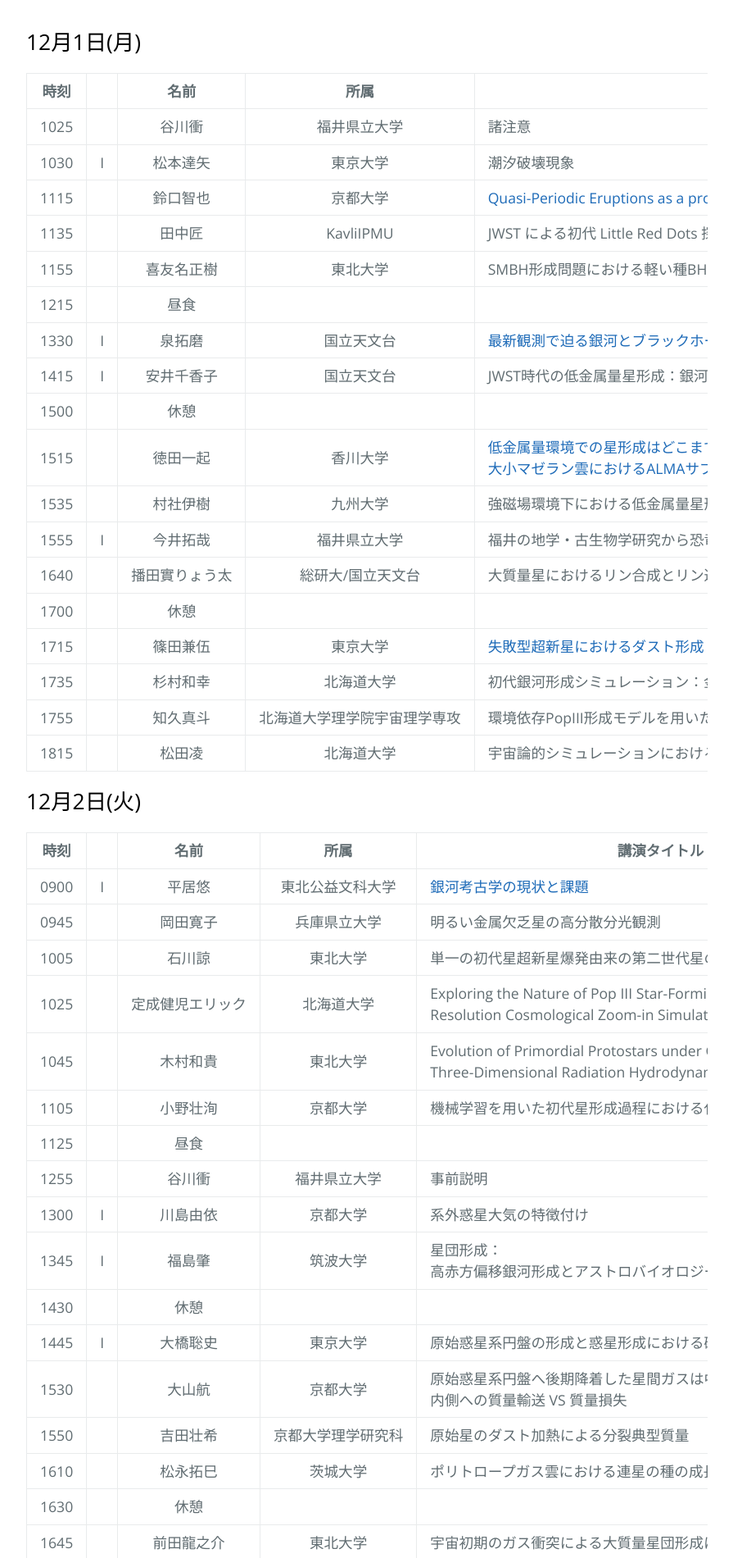
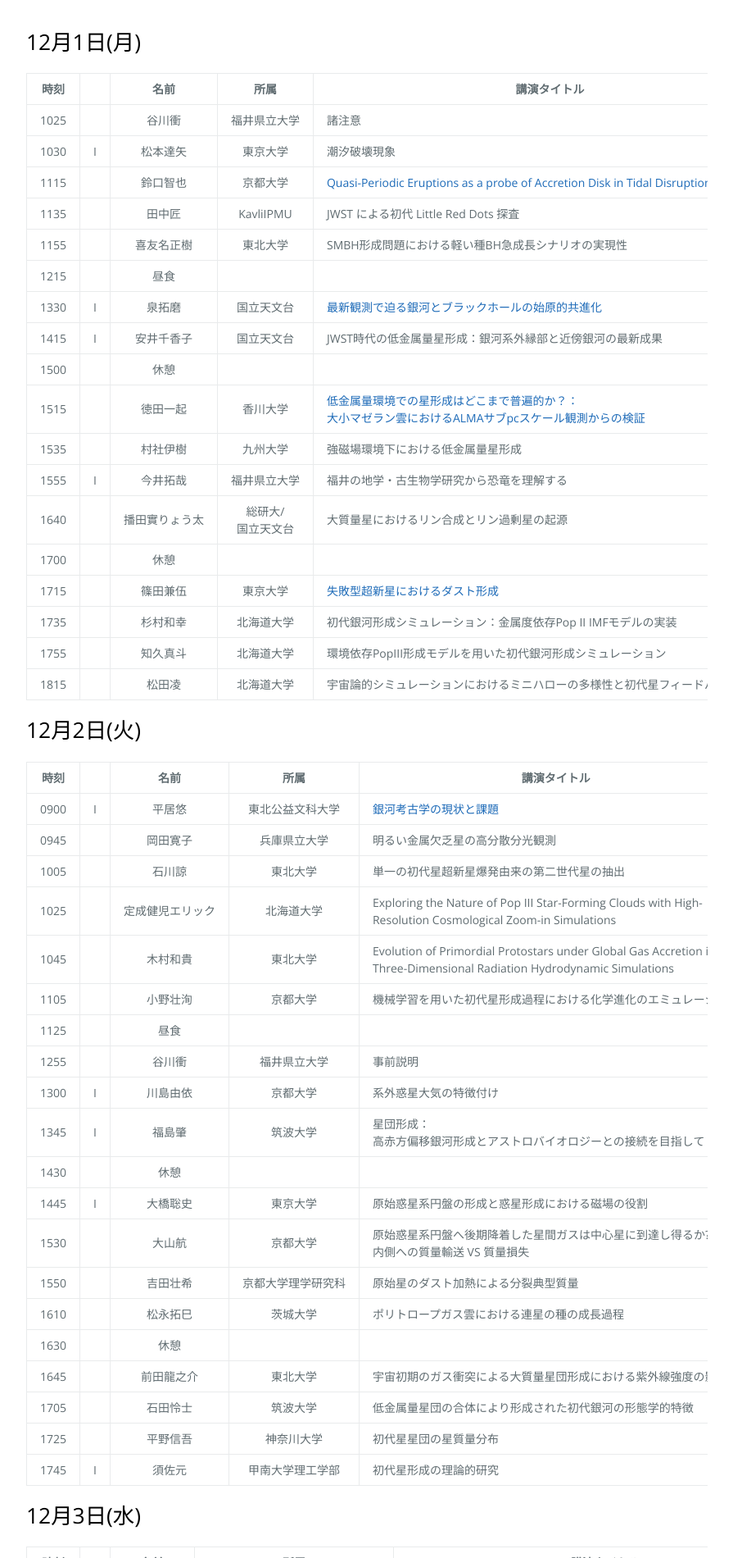
Before and after one commit to fukushimahj/FSFG2025, a Jekyll site: the page built from program.md, in a window 1280 px wide. Shown: the part 320-2220 px from the top of the page at 82% size, without its empty margins (192-1087 px from the left). Built offline with Jekyll 4.4.1, drawn with Linux system fonts in a browser that asks for light colours.

Commit message:
modify program page

```diff
--- a/_layouts/default.html
+++ b/_layouts/default.html
@@ -2,6 +2,22 @@
 <html lang="{{ site.lang | default: "en-US" }}">
   <head>
     <meta charset="UTF-8">
+
+  <style>
+    table {
+      width: 120vw;
+      max-width: 120vw;
+      table-layout: auto;
+      border-collapse: collapse;
+      word-wrap: break-word;
+      white-space: normal;
+      font-size: 14px;
+    }
+
+    table td, table th {
+      white-space: normal;
+    }
+  </style>
 
 {% seo %}
     <link rel="preconnect" href="https://fonts.gstatic.com">
--- a/program.md
+++ b/program.md
@@ -9,24 +9,24 @@ description:
 <span style="font-size: 150%; color: black;">12月1日(月)</span>
 
 | 時刻||名前|所属|講演タイトル|
-|:-:|:-:|:----:|:-----:|----|
+|:---:|:-:|:----:|:-----:|----|
 |1025|| 谷川衝 |福井県立大学| 諸注意|
 |1030|I|松本達矢 |東京大学| 潮汐破壊現象|
 |1115|| 鈴口智也 |京都大学| [Quasi-Periodic Eruptions as a probe of Accretion Disk in Tidal Disruption Events](https://fukushimahj.github.io/FSFG2025/pdfs/fsfg_suzuguchi.pdf)|
 |1135|| 田中匠 |KavliIPMU| JWST による初代 Little Red Dots 探査|
 |1155|| 喜友名正樹 |東北大学| SMBH形成問題における軽い種BH急成長シナリオの実現性|
-| 1215||昼食||
+|1215||昼食||
 |1330|I|泉拓磨 |国立天文台| [最新観測で迫る銀河とブラックホールの始原的共進化](https://fukushimahj.github.io/FSFG2025/pdfs/Izumi_2025_1stStar_1stGal.pdf)|
 |1415|I|安井千香子 |国立天文台| JWST時代の低金属量星形成：銀河系外縁部と近傍銀河の最新成果|
-| 1500||休憩||
+|1500||休憩||
 |1515|| 徳田一起 |香川大学| [低金属量環境での星形成はどこまで普遍的か？：大小マゼラン雲におけるALMAサブpcスケール観測からの検証](https://fukushimahj.github.io/FSFG2025/pdfs/Tokuda_LMCSMC_FukuiPref_v20251201a_Light.pdf)|
 |1535|| 村社伊樹 |九州大学| 強磁場環境下における低金属量星形成|
 |1555|I|今井拓哉 |福井県立大学| 福井の地学・古生物学研究から恐竜を理解する|
 |1640|| 播田實りょう太 |総研大/国立天文台| 大質量星におけるリン合成とリン過剰星の起源|
-| 1700||休憩||
+|1700||休憩||
 |1715|| 篠田兼伍 |東京大学| [失敗型超新星におけるダスト形成](https://fukushimahj.github.io/FSFG2025/pdfs/Shodaisei2025_KENGO_SHINODA.pdf)|
 |1735|| 杉村和幸 |北海道大学| 初代銀河形成シミュレーション：金属度依存Pop II IMFモデルの実装|
-|1755|| 知久真斗 |北海道大学理学院宇宙理学専攻| 環境依存PopIII形成モデルを用いた初代銀河形成シミュレーション|
+|1755|| 知久真斗 |北海道大学| 環境依存PopIII形成モデルを用いた初代銀河形成シミュレーション|
 |1815|| 松田凌 |北海道大学| 宇宙論的シミュレーションにおけるミニハローの多様性と初代星フィードバックの関係|
 
 
```
Also changed, not shown: 10 other files.
